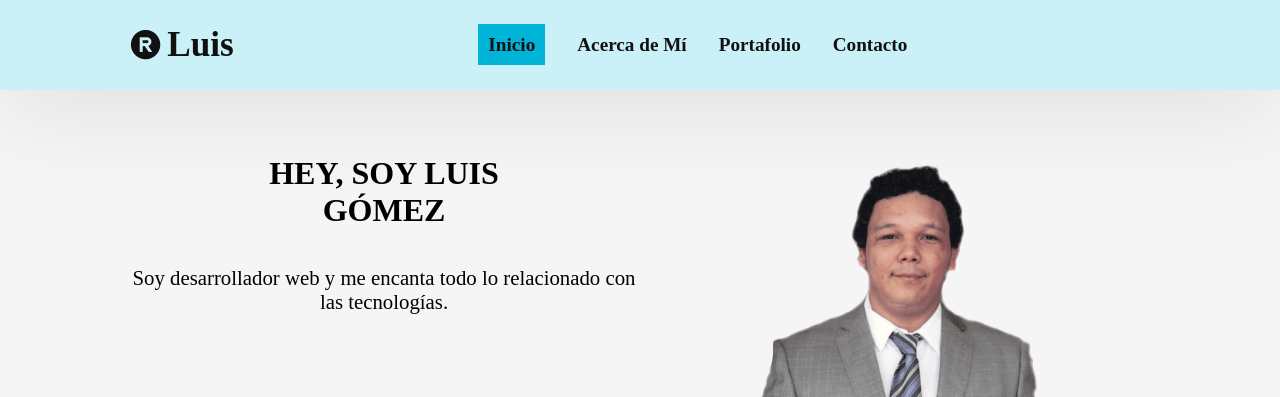
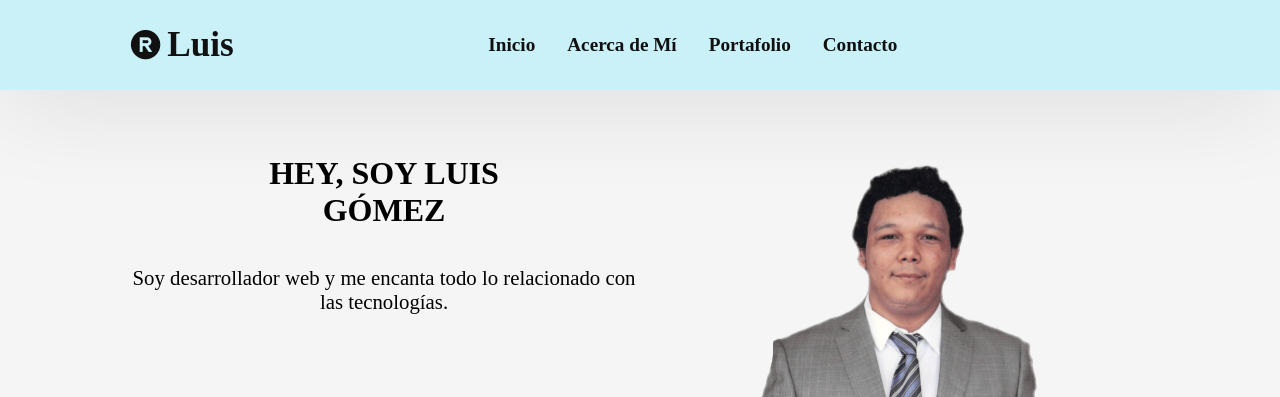
Before and after one commit to luis1290/portafolio, a website: page index.html in a window 1280 px wide. Shown: the top 397 px of the page. Drawn offline with nearby package versions, Linux system fonts and the light colour scheme; a web font is replaced by a local one.

Commit message:
corrigiendo estilado de navbar

```diff
--- a/assets/css/style.css
+++ b/assets/css/style.css
@@ -219,7 +219,7 @@ img {
   display: flex;
   flex-direction: column;
   align-items: center;
-
+  padding: 10px;
 }
 
 .navbar__item {
@@ -227,24 +227,20 @@ img {
 }
 
 .navbar__link {
-  color: #111;
+  color: #111010;
   font-size: 1.2rem;
   font-weight: var(--font-semi-bold);
-  transition: color .3s;
+  transition-property: color;
+  transition-duration: .3s;
 
 }
-.active {
-  padding: 10px;
-  background-color: #00b4d8;
-}
+
 
 
 .navbar__link:hover {
   color: var(--text-primary);
-
-  /* box-shadow: var(--button-shadow); */
-  padding: 5px;
-
+  transform: scale(2);
+  color: #00b4d8;
 }
 
 .navbar__menu:target {
@@ -365,9 +361,10 @@ img {
 }
 
 /*========== Projects ======*/
-.projects{
+.projects {
   background-color: #65e2d1da;
 }
+
 .projects__container {
   gap: 2rem;
   width: 100%;
@@ -381,7 +378,7 @@ img {
   box-shadow: 30px 37px 34px -4px rgba(54, 115, 110, 0.62);
   -webkit-box-shadow: 30px 37px 34px -4px rgba(54, 115, 110, 0.62);
   -moz-box-shadow: 30px 37px 34px -4px rgba(54, 115, 110, 0.62);
-  transition-duration:  .5s;
+  transition-duration: .5s;
 }
 
 
```
